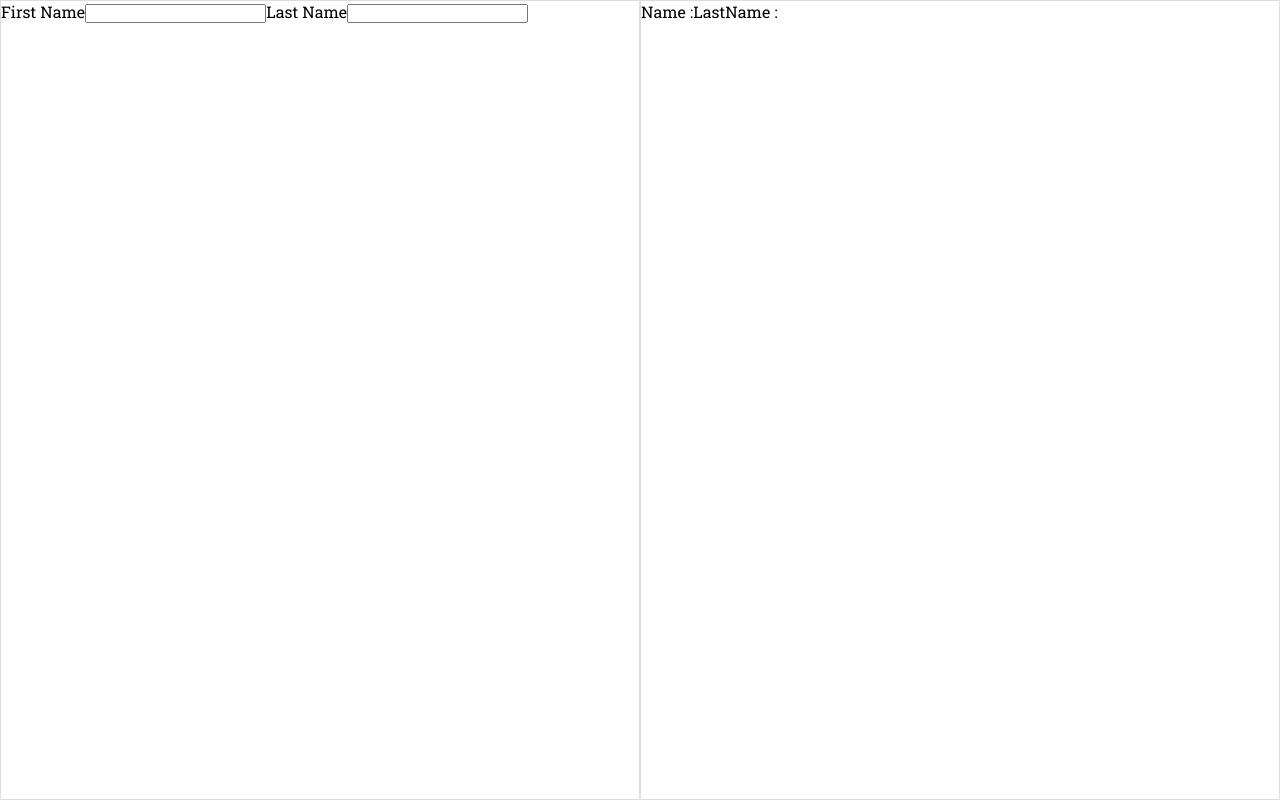
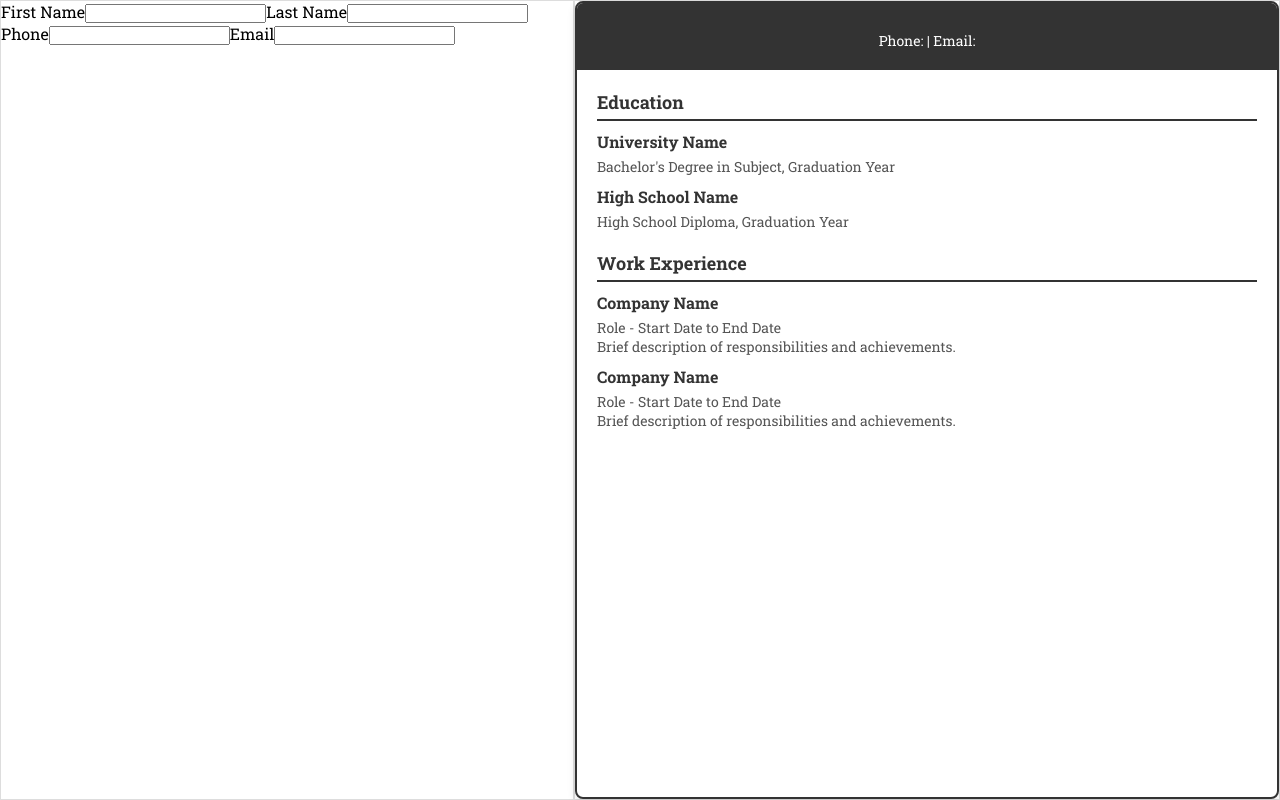
Before and after one commit to banpogi/CV-Builder, a React (Vite) app in the folder 01-starting-project/: page / in a window 1280 px wide. Built offline with nearby package versions, Linux system fonts and the light colour scheme.

Commit message:
added resume layout and styles

```diff
--- a/01-starting-project/src/App.jsx
+++ b/01-starting-project/src/App.jsx
@@ -5,6 +5,8 @@ function App() {
   const [userInput, setUserInput] = useState({
     firstName: "",
     lastName: "",
+    phoneNumber: "",
+    email: "",
   });
 
   function handleChange(inputIdentifier, updatedValue) {
@@ -23,7 +25,37 @@ function App() {
       <PersonalInfo onChange={handleChange} userInput={userInput} />
 
       <div className="cv-container">
-        <DisplayOutput input={userInput} />
+        <div className="resume">
+          <DisplayOutput input={userInput} />
+
+          <div className="content">
+            <div className="section">
+              <h2>Education</h2>
+              <div className="info-item">
+                <h3>University Name</h3>
+                <p>Bachelor's Degree in Subject, Graduation Year</p>
+              </div>
+              <div className="info-item">
+                <h3>High School Name</h3>
+                <p>High School Diploma, Graduation Year</p>
+              </div>
+            </div>
+
+            <div className="section">
+              <h2>Work Experience</h2>
+              <div className="info-item">
+                <h3>Company Name</h3>
+                <p>Role - Start Date to End Date</p>
+                <p>Brief description of responsibilities and achievements.</p>
+              </div>
+              <div className="info-item">
+                <h3>Company Name</h3>
+                <p>Role - Start Date to End Date</p>
+                <p>Brief description of responsibilities and achievements.</p>
+              </div>
+            </div>
+          </div>
+        </div>
       </div>
     </>
   );
--- a/01-starting-project/src/components/DisplayOutput.jsx
+++ b/01-starting-project/src/components/DisplayOutput.jsx
@@ -1,11 +1,14 @@
 export default function DisplayOutput({ input }) {
   return (
     <>
-      <p>
-        Name : {input.firstName} <br />
-      </p>
-
-      <p>LastName : {input.lastName}</p>
+      <div className="header">
+        <h1>
+          {input.firstName} {input.lastName}
+        </h1>
+        <p>
+          Phone: {input.phoneNumber} | Email: {input.email}
+        </p>
+      </div>
     </>
   );
 }
--- a/01-starting-project/src/components/PersonalInfo.jsx
+++ b/01-starting-project/src/components/PersonalInfo.jsx
@@ -6,6 +6,7 @@ export default function PersonalInfo({ userInput, onChange }) {
         <input
           type="text"
           value={userInput.firstName}
+          required
           onChange={(event) => onChange("firstName", event.target.value)}
         />
 
@@ -13,7 +14,24 @@ export default function PersonalInfo({ userInput, onChange }) {
         <input
           type="text"
           value={userInput.lastName}
+          required
           onChange={(event) => onChange("lastName", event.target.value)}
+        />
+
+        <label>Phone</label>
+        <input
+          type="text"
+          value={userInput.phoneNumber}
+          required
+          onChange={(event) => onChange("phoneNumber", event.target.value)}
+        />
+
+        <label>Email</label>
+        <input
+          type="email"
+          value={userInput.email}
+          required
+          onChange={(event) => onChange("email", event.target.value)}
         />
       </div>
     </div>
--- a/01-starting-project/src/index.css
+++ b/01-starting-project/src/index.css
@@ -24,4 +24,52 @@ body {
   flex: 1;
   display: flex;
   border: 1px solid #ddd;
+  justify-content: center; /* Center horizontally */
 }
+
+.resume {
+  width: 700px;
+  background-color: #fff;
+  border-radius: 8px;
+  box-shadow: 0 4px 8px rgba(0, 0, 0, 0.1);
+  overflow: hidden;
+  border: 2px solid #333; /* Added border */
+}
+.header {
+  background-color: #333;
+  color: #fff;
+  padding: 20px;
+  text-align: center;
+}
+.header h1 {
+  font-size: 24px;
+  margin-bottom: 8px;
+}
+.header p {
+  font-size: 14px;
+}
+.content {
+  padding: 20px;
+}
+.section {
+  margin-bottom: 20px;
+}
+.section h2 {
+  color: #333;
+  font-size: 18px;
+  margin-bottom: 10px;
+  border-bottom: 2px solid #333;
+  padding-bottom: 5px;
+}
+.info-item {
+  margin-bottom: 10px;
+}
+.info-item h3 {
+  font-size: 16px;
+  margin-bottom: 5px;
+  color: #333;
+}
+.info-item p {
+  font-size: 14px;
+  color: #555;
+}
```
